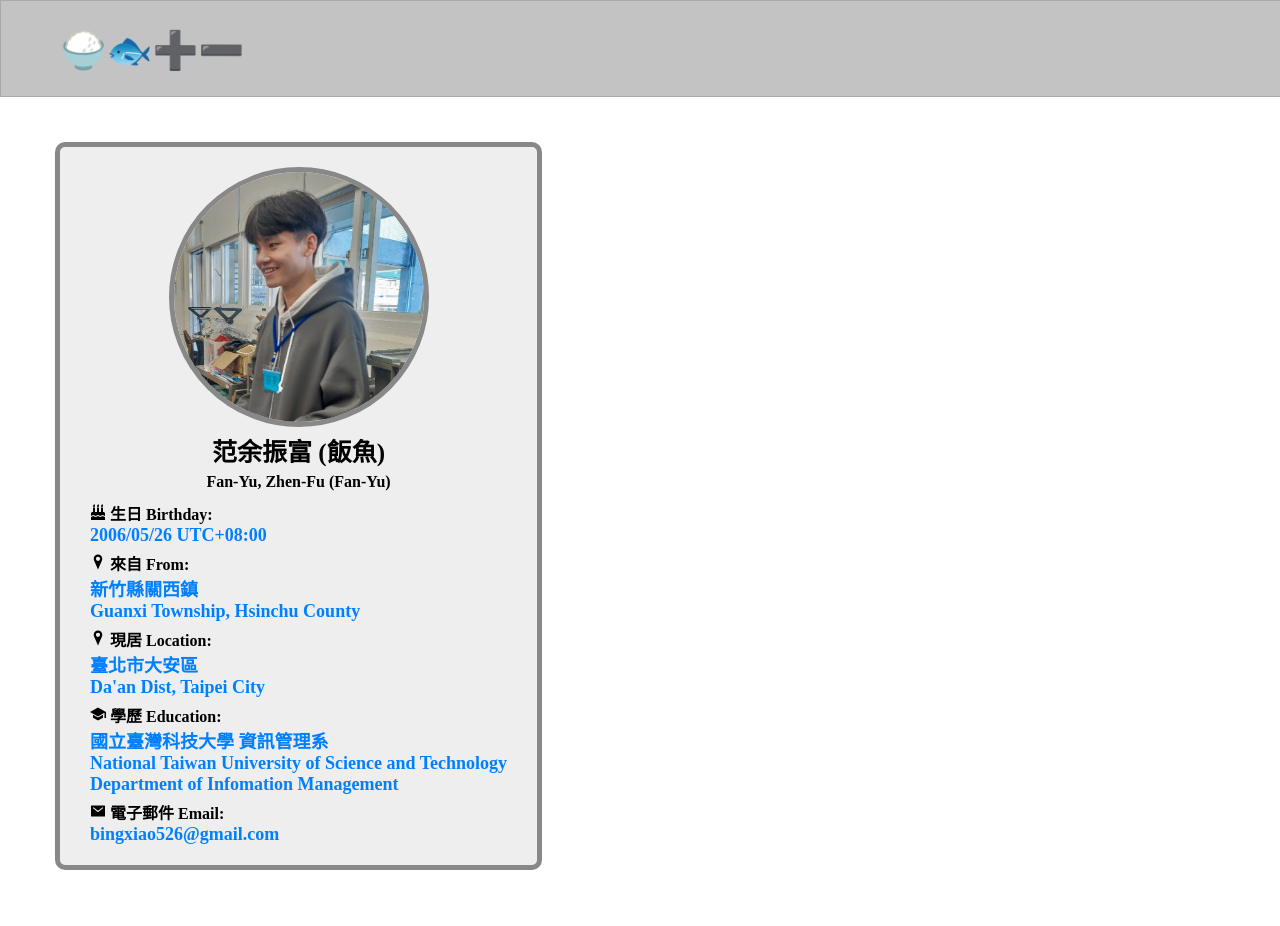
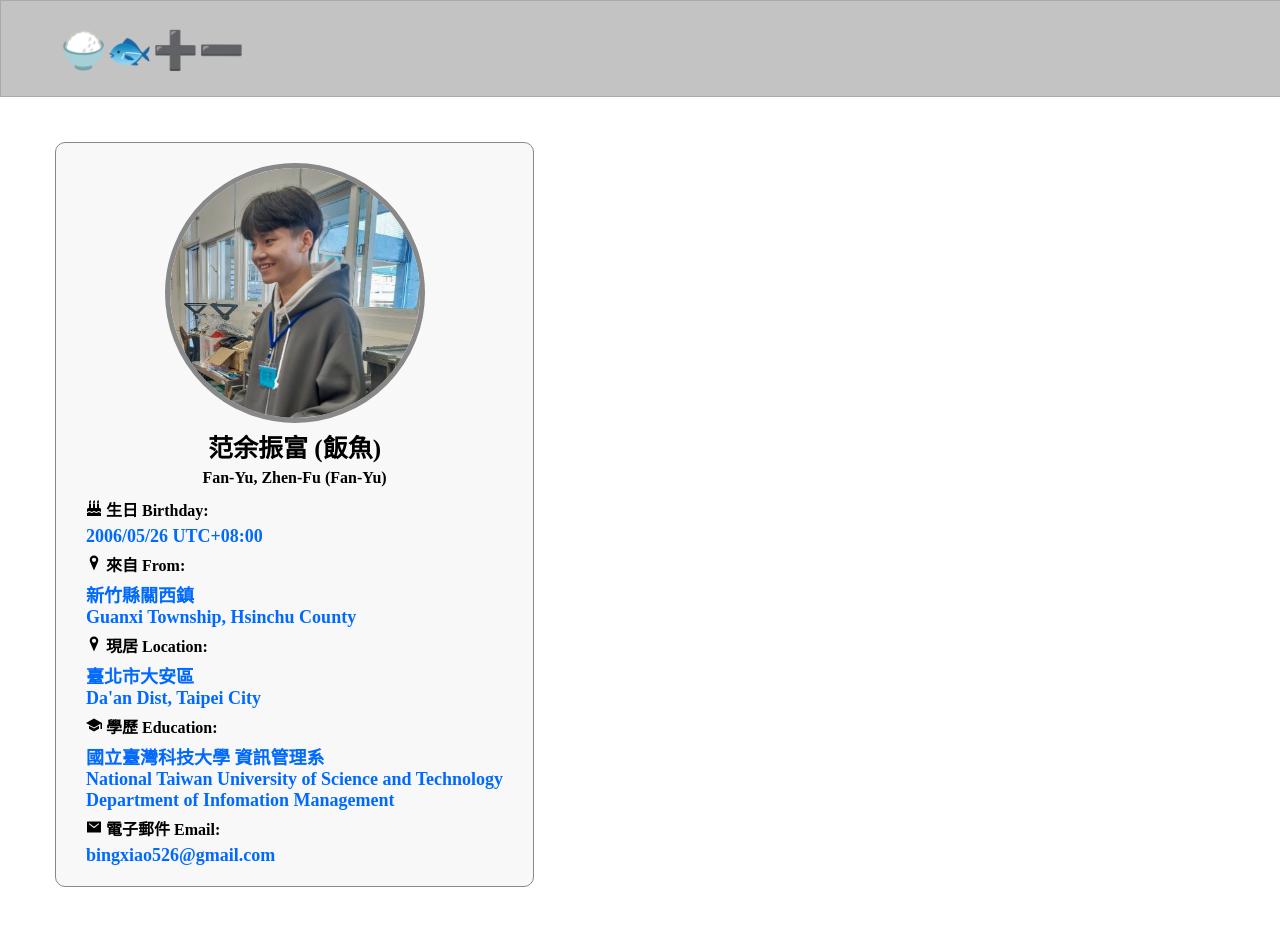
Before and after one commit to fanyuuu2006/fanyu-web, a Next.js app in the folder frontend/: page / in a window 1280 px wide. Shown: the top 926 px of the page. Built offline with nearby package versions, Linux system fonts and the light colour scheme.

Commit message:
feat: 修改 FileTable 的 paadding

```diff
--- a/frontend/src/styles/Profile.css
+++ b/frontend/src/styles/Profile.css
@@ -24,7 +24,7 @@
     color: #000000;
     font-size: 16px;
     font-weight: bold;
-    margin-top: 5px;
+    padding: 5px 0;
 }
 
 a {
@@ -34,7 +34,7 @@ a {
 
 .ProfileDiv-TableData-Value{
     display: block;
-    color: #0080FF;
+    color: #0069FF;
     font-size: 18px;
     font-weight: bold;
     margin-top: 0px;
--- a/frontend/src/styles/globals.css
+++ b/frontend/src/styles/globals.css
@@ -1,9 +1,9 @@
 :root {
-  --div-background-color: #eeeeee;
+  --div-background-color: #F8F8F8;
 
-  --div-border-lv1: 5px solid #888888;
+  --div-border-lv1: 1px solid #888888;
   --div-border-lv2: 3px solid #888888;
-  --div-border-lv3: 1px solid #888888;
+  --div-border-lv3: 5px solid #888888;
 
   --padding-small: 10px;
   --padding-medium: 20px;
```
